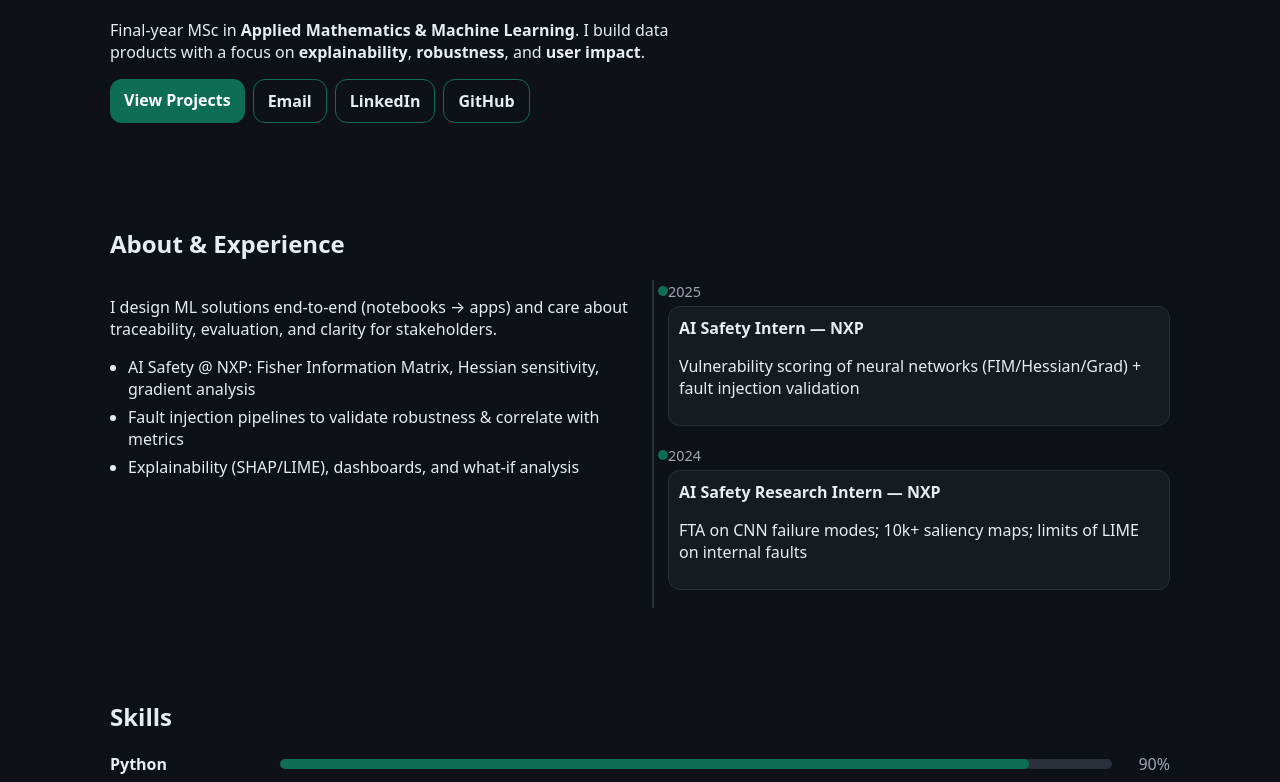
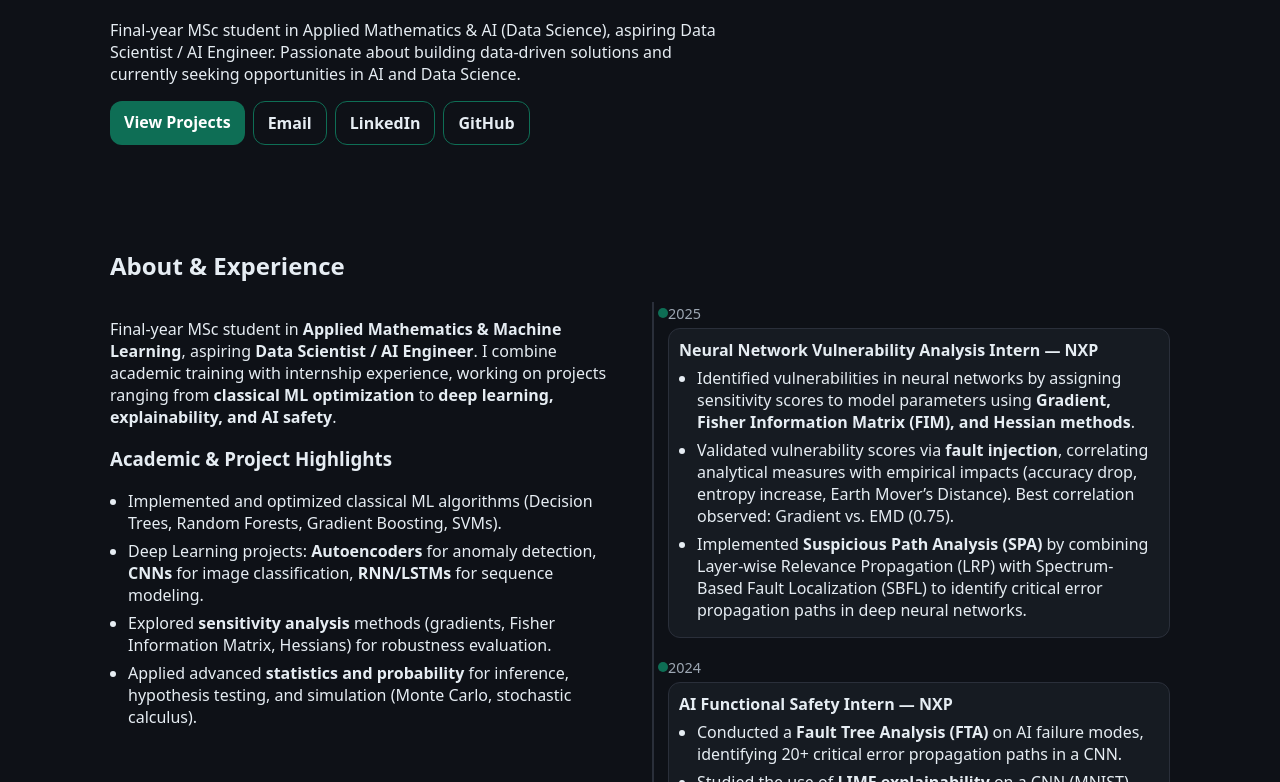
Before and after one commit to Mohamed-ali2001/Mohamed-ali2001, a plain HTML site: page docs/index.html in a window 1280 px wide. Shown: the part 170-952 px from the top of the page. Drawn offline with Linux system fonts and the light colour scheme.

Commit message:
mmodify experience  section

```diff
--- a/docs/index.html
+++ b/docs/index.html
@@ -29,7 +29,7 @@
   <header id="home" class="hero">
     <div class="hero-txt">
       <h1>Hello, I’m <span class="accent">Mohamed Ali</span></h1>
-      <p>Final-year MSc in <b>Applied Mathematics & Machine Learning</b>. I build data products with a focus on <b>explainability</b>, <b>robustness</b>, and <b>user impact</b>.</p>
+      <p>Final-year MSc student in Applied Mathematics & AI (Data Science), aspiring Data Scientist / AI Engineer. Passionate about building data-driven solutions and currently seeking opportunities in AI and Data Science.</p>
       <div class="cta">
         <a class="btn" href="#projects">View Projects</a>
         <a class="btn ghost" href="mailto:mohamedalibenyoussef345@gmail.com">Email</a>
@@ -47,31 +47,49 @@
   <h2>About & Experience</h2>
   <div class="about-grid">
     <div>
-        <p>I design ML solutions end-to-end (notebooks → apps) and care about traceability, evaluation, and clarity for stakeholders.</p>
+      <p>
+        Final-year MSc student in <b>Applied Mathematics & Machine Learning</b>, aspiring <b>Data Scientist / AI Engineer</b>.
+        I combine academic training with internship experience, working on projects ranging from <b>classical ML optimization</b> to
+        <b>deep learning, explainability, and AI safety</b>.
+      </p>
+      <h3>Academic & Project Highlights</h3>
       <ul class="bullets">
-          <li>AI Safety @ NXP: Fisher Information Matrix, Hessian sensitivity, gradient analysis</li>
-          <li>Fault injection pipelines to validate robustness & correlate with metrics</li>
-          <li>Explainability (SHAP/LIME), dashboards, and what-if analysis</li>
+        <li>Implemented and optimized classical ML algorithms (Decision Trees, Random Forests, Gradient Boosting, SVMs).</li>
+        <li>Deep Learning projects: <b>Autoencoders</b> for anomaly detection, <b>CNNs</b> for image classification, <b>RNN/LSTMs</b> for sequence modeling.</li>
+        <li>Explored <b>sensitivity analysis</b> methods (gradients, Fisher Information Matrix, Hessians) for robustness evaluation.</li>
+        <li>Applied advanced <b>statistics and probability</b> for inference, hypothesis testing, and simulation (Monte Carlo, stochastic calculus).</li>
       </ul>
     </div>
+
     <div class="timeline">
       <div class="tl-item">
         <span class="tl-date">2025</span>
         <div class="tl-card">
-            <b>AI Safety Intern — NXP</b>
-            <p>Vulnerability scoring of neural networks (FIM/Hessian/Grad) + fault injection validation</p>
+          <b>Neural Network Vulnerability Analysis Intern — NXP</b>
+          <ul class="bullets">
+            <li>Identified vulnerabilities in neural networks by assigning sensitivity scores to model parameters using <b>Gradient, Fisher Information Matrix (FIM), and Hessian methods</b>.</li>
+            <li>Validated vulnerability scores via <b>fault injection</b>, correlating analytical measures with empirical impacts (accuracy drop, entropy increase, Earth Mover’s Distance).
+                Best correlation observed: Gradient vs. EMD (0.75).</li>
+            <li>Implemented <b>Suspicious Path Analysis (SPA)</b> by combining Layer-wise Relevance Propagation (LRP) with Spectrum-Based Fault Localization (SBFL) to identify critical error propagation paths in deep neural networks.</li>
+          </ul>
         </div>
       </div>
+
       <div class="tl-item">
         <span class="tl-date">2024</span>
         <div class="tl-card">
-            <b>AI Safety Research Intern — NXP</b>
-            <p>FTA on CNN failure modes; 10k+ saliency maps; limits of LIME on internal faults</p>
+          <b>AI Functional Safety Intern — NXP</b>
+          <ul class="bullets">
+            <li>Conducted a <b>Fault Tree Analysis (FTA)</b> on AI failure modes, identifying 20+ critical error propagation paths in a CNN.</li>
+            <li>Studied the use of <b>LIME explainability</b> on a CNN (MNIST), generating 10,000+ input saliency maps.</li>
+            <li>Evaluated LIME’s effectiveness: successfully localized visible data perturbations in 85% of cases, but limited performance on internal faults (weights, biases, hyperparameters).</li>
+          </ul>
         </div>
       </div>
     </div>
   </div>
 </section>
+
 
   <!-- SKILLS -->
   <section id="skills" class="section">
```
Lines whose indentation alone changed are shown as unchanged.
